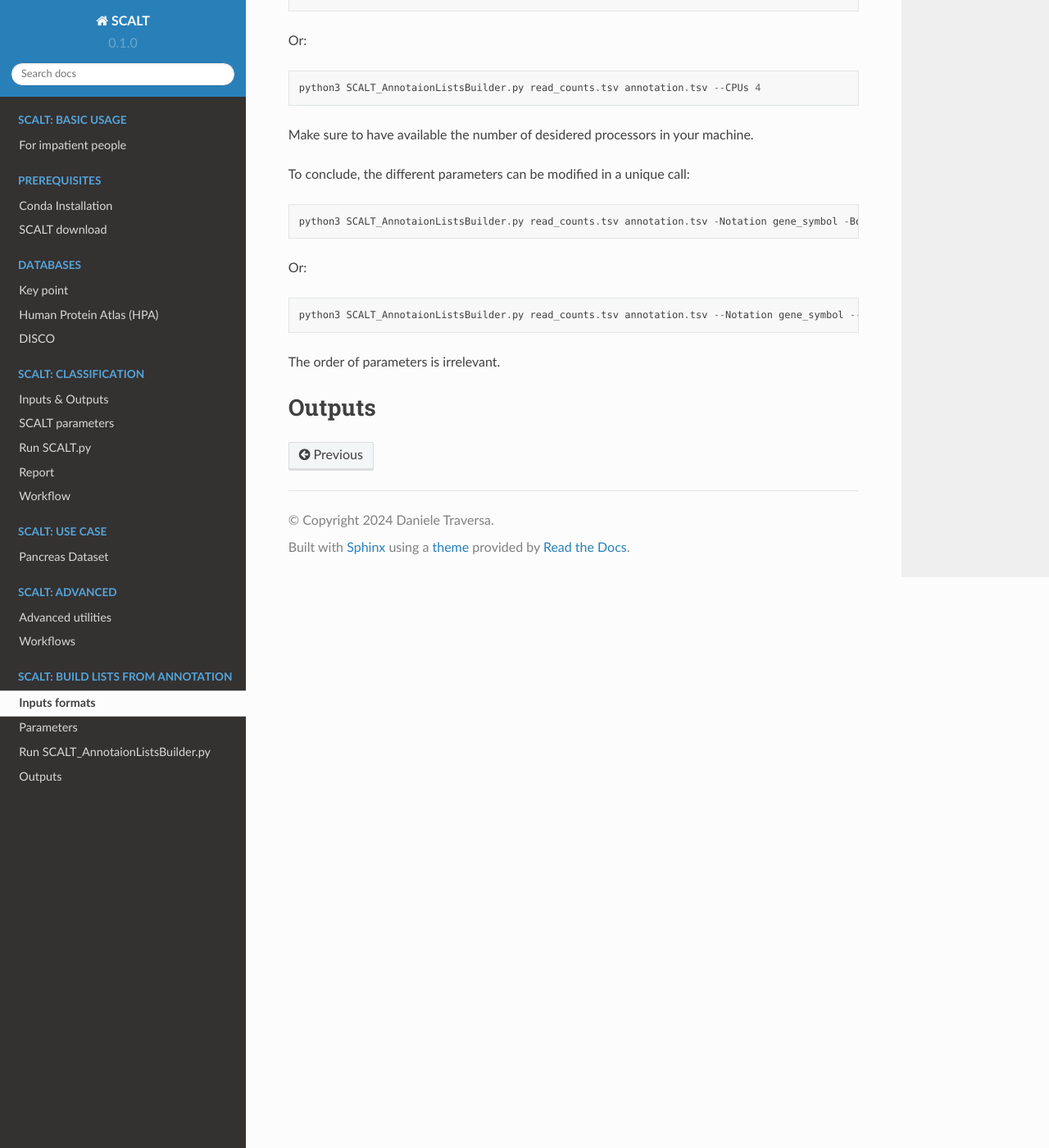
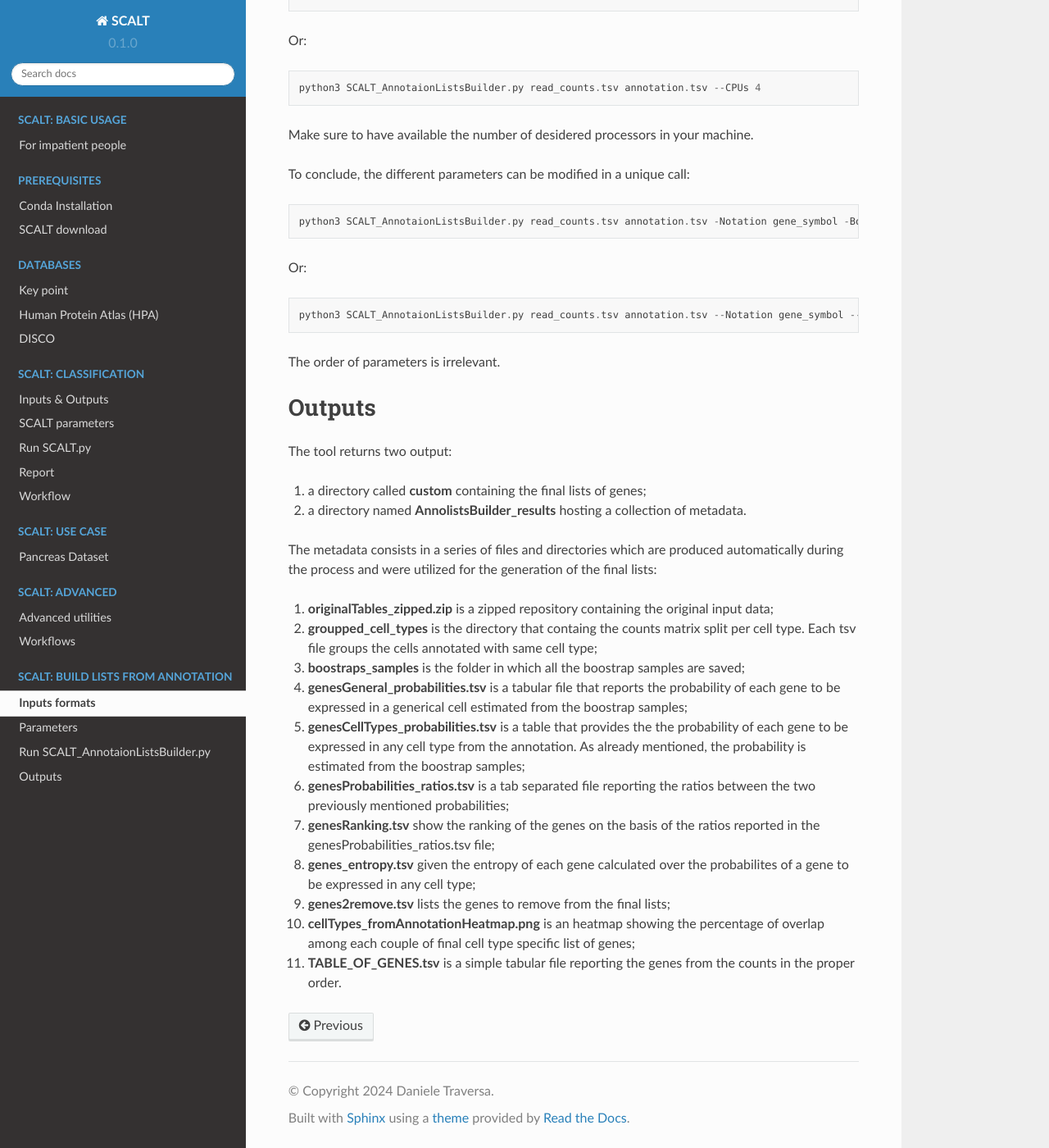
Before and after one commit to danitrave/CapitalCitiesGame, a Sphinx documentation site: the page built from docs/source/annoListsBuilder.rst, in a window 1280 px wide and 1400 px high, scrolled down 2792 px. Shown: the whole window at 82% size. Built offline with Sphinx 7.4.7 and the Read the Docs theme 2.0.0, drawn with Linux system fonts in a browser that asks for light colours.

Commit message:
Update annoListsBuilder.rst

```diff
--- a/docs/source/annoListsBuilder.rst
+++ b/docs/source/annoListsBuilder.rst
@@ -142,3 +142,22 @@ The order of parameters is irrelevant.
 
 Outputs
 =======
+
+The tool returns two output:
+
+1. a directory called **custom** containing the final lists of genes;
+2. a directory named **AnnolistsBuilder_results** hosting a collection of metadata.
+
+The metadata consists in a series of files and directories which are produced automatically during the process and were utilized for the generation of the final lists:
+
+1. **originalTables_zipped.zip** is a zipped repository containing the original input data;
+2. **groupped_cell_types** is the directory that containg the counts matrix split per cell type. Each tsv file groups the cells annotated with same cell type;
+3. **boostraps_samples** is the folder in which all the boostrap samples are saved;
+4. **genesGeneral_probabilities.tsv** is a tabular file that reports the probability of each gene to be expressed in a generical cell estimated from the boostrap samples;
+5. **genesCellTypes_probabilities.tsv** is a table that provides the the probability of each gene to be expressed in any cell type from the annotation. As already mentioned, the probability is estimated from the boostrap samples;
+6. **genesProbabilities_ratios.tsv** is a tab separated file reporting the ratios between the two previously mentioned probabilities;
+7. **genesRanking.tsv** show the ranking of the genes on the basis of the ratios reported in the genesProbabilities_ratios.tsv file;
+8. **genes_entropy.tsv** given the entropy of each gene calculated over the probabilites of a gene to be expressed in any cell type;
+9. **genes2remove.tsv** lists the genes to remove from the final lists;
+10. **cellTypes_fromAnnotationHeatmap.png** is an heatmap showing the percentage of overlap among each couple of final cell type specific list of genes;
+11. **TABLE_OF_GENES.tsv** is a simple tabular file reporting the genes from the counts in the proper order.
```
